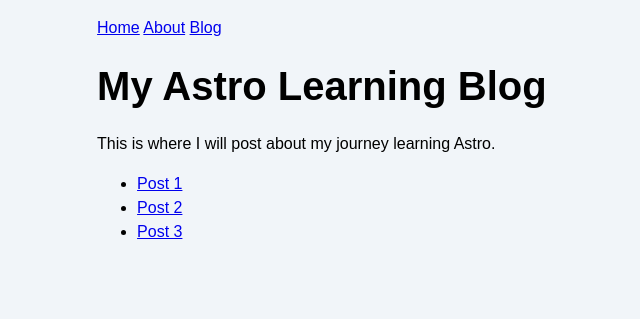
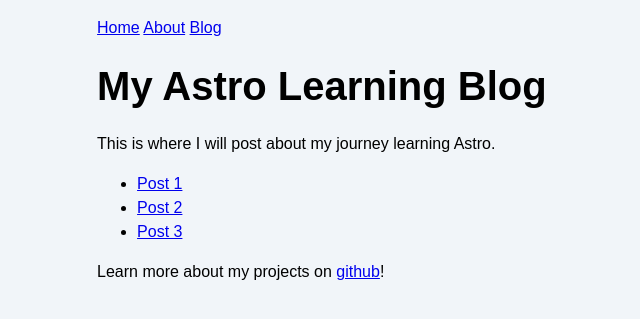
Before and after one commit to kdbruin/halfje-bruin-astro, an Astro site: page /blog in a window 1280 px wide. Shown: the whole page, without its empty margins (203-843 px from the left). Built offline with nearby package versions, Linux system fonts and the light colour scheme; Astro itself is replaced by a stand-in of ours.

Commit message:
Added footer component

```diff
--- /dev/null
+++ b/src/components/Footer.astro
@@ -0,0 +1,8 @@
+---
+const platform = "github";
+const username = "kdbruin";
+---
+
+<footer>
+  <p>Learn more about my projects on <a href={`https://${platform}.com/${username}`}>{platform}</a>!</p>
+</footer>
--- a/src/pages/blog.astro
+++ b/src/pages/blog.astro
@@ -1,4 +1,5 @@
 ---
+import Footer from "../components/Footer.astro";
 import Navigation from "../components/Navigation.astro";
 import "../styles/global.css";
 
@@ -23,5 +24,7 @@
       <li><a href="/posts/post-2/">Post 2</a></li>
       <li><a href="/posts/post-3/">Post 3</a></li>
     </ul>
+
+    <Footer />
   </body>
 </html>
--- a/src/pages/index.astro
+++ b/src/pages/index.astro
@@ -1,4 +1,5 @@
 ---
+import Footer from "../components/Footer.astro";
 import Navigation from "../components/Navigation.astro";
 import "../styles/global.css";
 
@@ -17,5 +18,7 @@
 		<Navigation />
 
 		<h1>{pageTitle}</h1>
+
+		<Footer />
 	</body>
 </html>
```
Also changed, not shown: src/pages/about.astro (+6 -3 lines).
